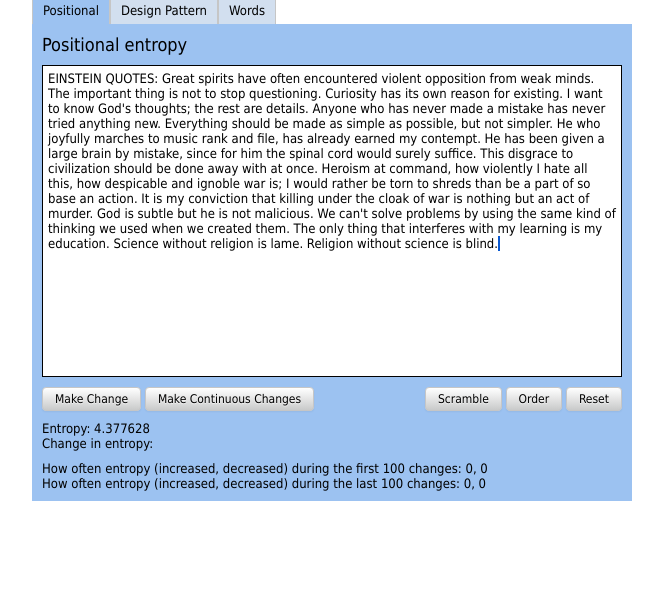
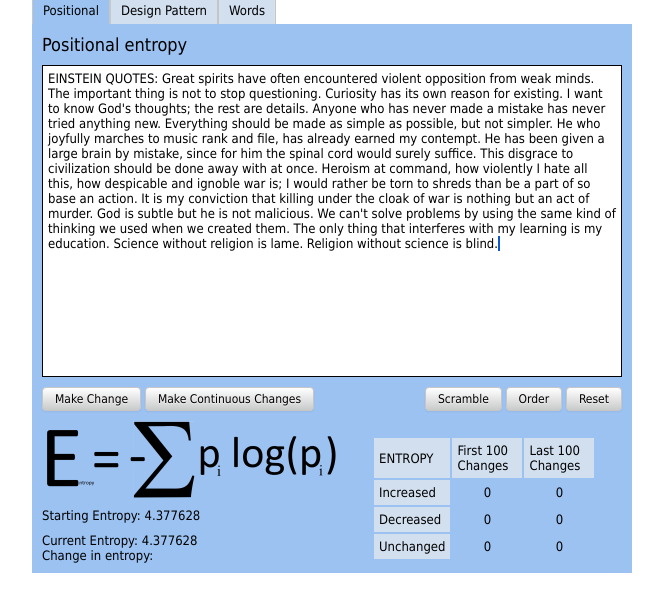
Before and after one commit to RandyStimpson/Infopy0, a plain HTML site: page Infopy.html in a window 1280 px wide. Shown: the whole page, without its empty margins (308-971 px from the left). Drawn offline with nearby package versions, Linux system fonts and the light colour scheme; some packages are replaced by stand-ins of ours.

Commit message:
Updated Positional Entropy
Added the entropy equations and the entropy table

```diff
--- a/Scripts/Controllers/PositionalEntropy.js
+++ b/Scripts/Controllers/PositionalEntropy.js
@@ -22,10 +22,13 @@ app.controller("positionalEntropyCtrl", function ($scope) {
         $scope.changeText = "";
         $scope.changeCount = 0;
         $scope.entropy = $scope.calculateEntropy();
+        $scope.startingEntropy = $scope.entropy;
         $scope.increasesDuringTheFirst100Changes = 0;
         $scope.decreasesDuringTheFirst100Changes = 0;
+        $scope.unchangedDuringTheFirst100Changes = 0;
         $scope.increasesDuringTheLast100Changes = 0;
         $scope.decreasesDuringTheLast100Changes = 0;
+        $scope.unchangedDuringTheLast100Changes = 0;
         $scope.changeType = [];
     }
 
@@ -105,8 +108,10 @@ app.controller("positionalEntropyCtrl", function ($scope) {
         if ($scope.changeCount <= 100) {
             if ($scope.changeInEntropy > 0)
                 $scope.increasesDuringTheFirst100Changes++;
-            if ($scope.changeInEntropy < 0)
+            else if ($scope.changeInEntropy < 0)
                 $scope.decreasesDuringTheFirst100Changes++;
+            else
+                $scope.unchangedDuringTheFirst100Changes++;
         }
 
         if ($scope.changeCount > 100) {
@@ -122,8 +127,8 @@ app.controller("positionalEntropyCtrl", function ($scope) {
         if ($scope.changeCount <= 100) {
             $scope.increasesDuringTheLast100Changes = $scope.increasesDuringTheFirst100Changes;
             $scope.decreasesDuringTheLast100Changes = $scope.decreasesDuringTheFirst100Changes;
-        }
-        else {
+            $scope.unchangedDuringTheLast100Changes = $scope.unchangedDuringTheFirst100Changes;
+        } else {
             var lastChangeType = $scope.changeType[($scope.changeCount - 1) % 100];
             if (oldestChangeType != lastChangeType) {
                 if (oldestChangeType == 1 && lastChangeType == 0) {
@@ -147,6 +152,7 @@ app.controller("positionalEntropyCtrl", function ($scope) {
                     $scope.decreasesDuringTheLast100Changes--;
                 }
             }
+            $scope.unchangedDuringTheLast100Changes = 100 - $scope.increasesDuringTheLast100Changes - $scope.decreasesDuringTheLast100Changes;
         }
     }
 
--- a/Styles/infopy.css
+++ b/Styles/infopy.css
@@ -78,6 +78,7 @@ body {
     margin: 10px 0px 10px 0px;
     padding: 5px;
     border: 1px solid black;
+    word-wrap: break-word;
 }
 
 .break-words {
@@ -156,3 +157,33 @@ button:active {
 .information-group {
     margin: 10px 0px 0px 0px;
 }
+
+.data {
+    width: 70px;
+}
+
+td:not(.data) {
+    font-weight: strong;
+    background-color: #FCFCFC;
+    background-color: #D2DFEF;
+    padding: 5px;
+    min-height: 15px;
+}
+
+.data {
+    text-align: center;
+}
+
+#entropy-table {
+    margin: 25px 0px 0px 0px;
+    float: right;
+    width: 250px;
+}
+
+#entropy-equation {
+    width: 300px;
+}
+
+#equation-wrapper {
+    margin-top: 10px;
+}
--- a/Views/PositionalEntropy.html
+++ b/Views/PositionalEntropy.html
@@ -8,12 +8,35 @@
         <button ng-click="orderText()">Order</button>
         <button ng-click="resetText()">Reset</button>
     </div>
+    <div id="entropy-table">
+        <table>
+            <tr>
+                <td>ENTROPY</td>
+                <td>First 100 Changes</td>
+                <td>Last 100 Changes</td>
+            </tr>
+            <tr>
+                <td>Increased</td>
+                <td class="data"> {{ increasesDuringTheFirst100Changes }}</td>
+                <td class="data"> {{ increasesDuringTheLast100Changes }}</td>
+            </tr>
+            <td>Decreased</td>
+            <td class="data">{{ decreasesDuringTheFirst100Changes }}</td>
+            <td class="data">{{ decreasesDuringTheLast100Changes }}</td>
+            </tr>
+            <tr>
+                <td>Unchanged</td>
+                <td class="data">{{ unchangedDuringTheFirst100Changes }}</td>
+                <td class="data">{{ unchangedDuringTheLast100Changes }}</td>
+            </tr>
+        </table>
+    </div>
+    <div id="equation-wrapper"><img id="entropy-equation" src="images/Entropy Equation.png"></div>
     <div class="information-group">
-        <div>Entropy: {{ entropy | number : 6 }}</div>
+        <div>Starting Entropy: {{ startingEntropy | number : 6 }}</div>
+    </div>
+    <div class="information-group">
+        <div>Current Entropy: {{ entropy | number : 6 }}</div>
         <div>Change in entropy: {{ changeInEntropy | number : 6 }} </div>
     </div>
-    <div class="information-group">
-        <div>How often entropy (increased, decreased) during the first 100 changes: {{ increasesDuringTheFirst100Changes }}, {{ decreasesDuringTheFirst100Changes }}</div>
-        <div>How often entropy (increased, decreased) during the last 100 changes: {{ increasesDuringTheLast100Changes }}, {{ decreasesDuringTheLast100Changes }}</div>
-    </div>
- </div>
+</div>
```
Also changed, not shown: Images/Entropy Equation.png (added).
